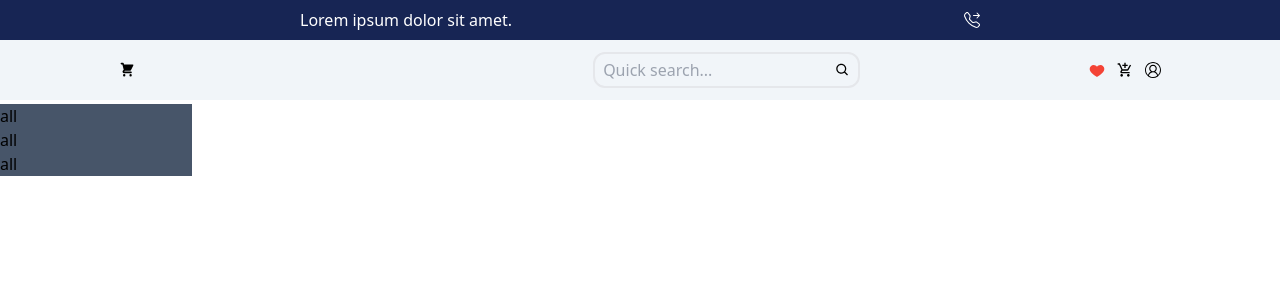
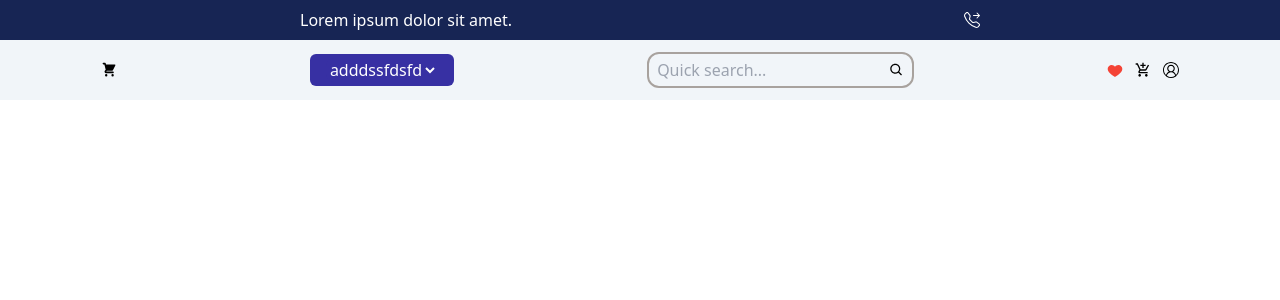
Before and after one commit to 01110011r/exam_5_front, a React (Vite) app: page / in a window 1280 px wide. Shown: the top 300 px of the page. Built offline with nearby package versions, Linux system fonts and the light colour scheme; some icons are missing; the HTML template or start-up script is replaced by a standard one.

Commit message:
added categories menu

```diff
--- a/src/components/Navbar.tsx
+++ b/src/components/Navbar.tsx
@@ -6,10 +6,13 @@ import { VscAccount } from "react-icons/vsc";
 import { LiaTelegram } from "react-icons/lia";
 import { Link } from "react-router-dom";
 import { BsTelephoneForward } from "react-icons/bs";
+// import { useState } from "react";
 
 
-export default function
-  () {
+export default function() {
+
+
+  // const {select, setSelect}=useState('') as any
   return (
     <div className="fixed w-full top-0 bg-slate-100">
       <div className=" bg-blue-950 p-2  w-full">
@@ -25,10 +28,14 @@ export default function
       </div>
       <div className="flex relative items-center justify-around py-3 px-1 container">
         <HiShoppingCart />
-        <div className="categories flex bg-blue">
-
+        <div className=" w-36 h-8 flex items-center justify-center px-4 rounded-md bg-indigo-800 ">
+        <select name="kdkvdsk" id="sdc" className=" w-full rounded-s-lg bg-inherit text-white ">
+            <option value="dgdgsdg" >adddssfdsfdsgkdkfgdjjdsjfgdjgjdfjgdj</option>
+            <option value="dgdgsdg">b</option>
+            <option value="dgdgsdg">c</option>
+          </select>
         </div>
-        <form className="flex items-center px-2 border-2 rounded-xl max-w-xs">
+        <form className="flex items-center px-2 border-2 rounded-xl max-w-xs border-stone-400">
           <input placeholder="Quick search..." type="search" className="border-none bg-inherit py-1 outline-none text-indigo-900 w-full" />
           <BiSearch className="cursor-pointer" />
         </form>
@@ -37,13 +44,7 @@ export default function
           <MdAddShoppingCart className="cursor-pointer" />
           <VscAccount className="cursor-pointer" />
         </div>
-        <div className="absolute bg-slate-600 w-48 left-0 top-16 min-h-full">
-        <ul className="gap-7 items-center justify-center list-none">
-            <li className="cursor-pointer hover:shadow-lg hover:text-sky-500">all</li>
-            <li className="cursor-pointer hover:shadow-lg hover:text-sky-500">all</li>
-            <li className="cursor-pointer hover:shadow-lg hover:text-sky-500">all</li>
-          </ul>
-        </div>
+
       </div>
     </div>
   )
```
